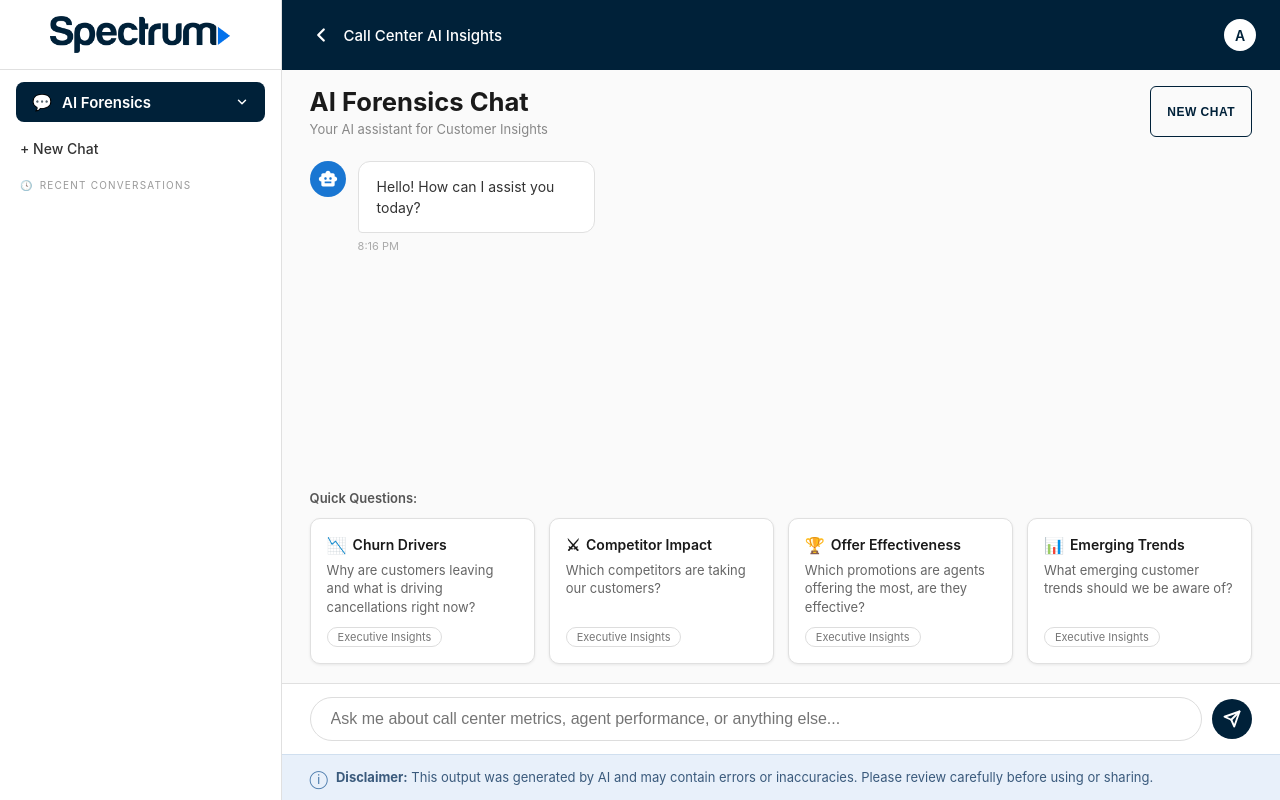
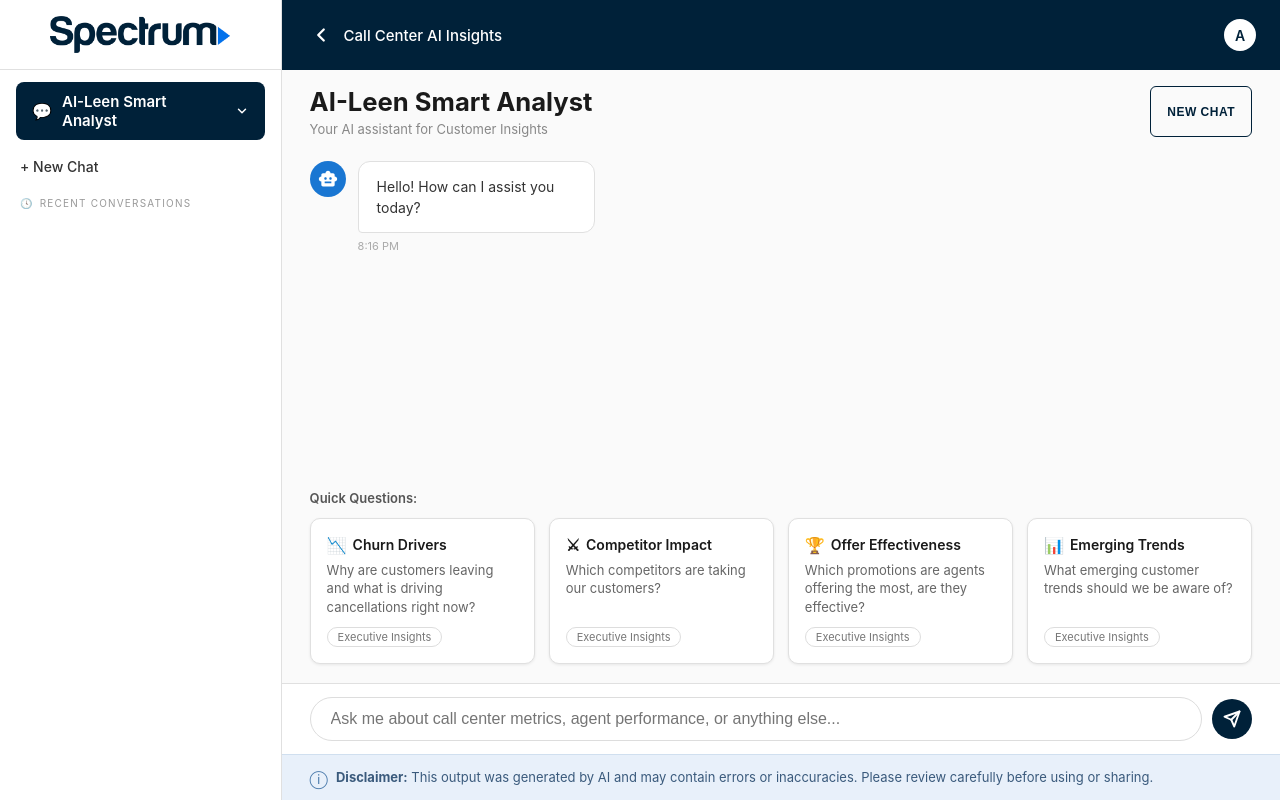
Before and after one commit to scottdavenport828/genie-chat-app-template, a Flask app: page / in a window 1280 px wide. Run offline with Flask 3, Linux system fonts and the light colour scheme.

Commit message:
Rename AI Forensics to AI-Leen Smart Analyst
Co-Authored-By: Claude Opus 4.6 <noreply@anthropic.com>

```diff
--- a/templates/index.html
+++ b/templates/index.html
@@ -4,7 +4,7 @@
 <meta charset="UTF-8">
 <meta name="viewport" content="width=device-width, initial-scale=1.0">
 <link rel="icon" type="image/png" href="/static/favicon.png">
-<title>AI Forensics Chat - Spectrum</title>
+<title>AI-Leen Smart Analyst</title>
 <style>
   * { margin: 0; padding: 0; box-sizing: border-box; }
   body { font-family: -apple-system, BlinkMacSystemFont, 'Segoe UI', Roboto, sans-serif; height: 100vh; height: 100dvh; display: flex; flex-direction: column; background: #f5f5f5; }
@@ -211,7 +211,7 @@
     <div class="sidebar-nav">
       <div class="sidebar-section-header" id="sectionToggle">
         <span class="icon">&#128172;</span>
-        <span>AI Forensics</span>
+        <span>AI-Leen Smart Analyst</span>
         <span class="section-caret" id="sectionCaret">
           <svg width="14" height="14" viewBox="0 0 24 24" fill="none" stroke="currentColor"
             stroke-width="2.5" stroke-linecap="round" stroke-linejoin="round">
@@ -253,7 +253,7 @@
 
     <div class="content-title-area">
       <div>
-        <h1>AI Forensics Chat</h1>
+        <h1>AI-Leen Smart Analyst</h1>
         <div class="subtitle">Your AI assistant for Customer Insights</div>
       </div>
       <button class="new-chat-btn" onclick="newChat()">New Chat</button>
@@ -848,7 +848,7 @@ function toggleSidebarCollapse() {
 sidebarCollapseBtn.addEventListener('click', toggleSidebarCollapse);
 sidebarOverlay.addEventListener('click', closeSidebar);
 
-// --- AI Forensics section toggle ---
+// --- AI-Leen Smart Analyst section toggle ---
 let sectionCollapsed = false;
 sectionToggle.addEventListener('click', () => {
   sectionCollapsed = !sectionCollapsed;
```
